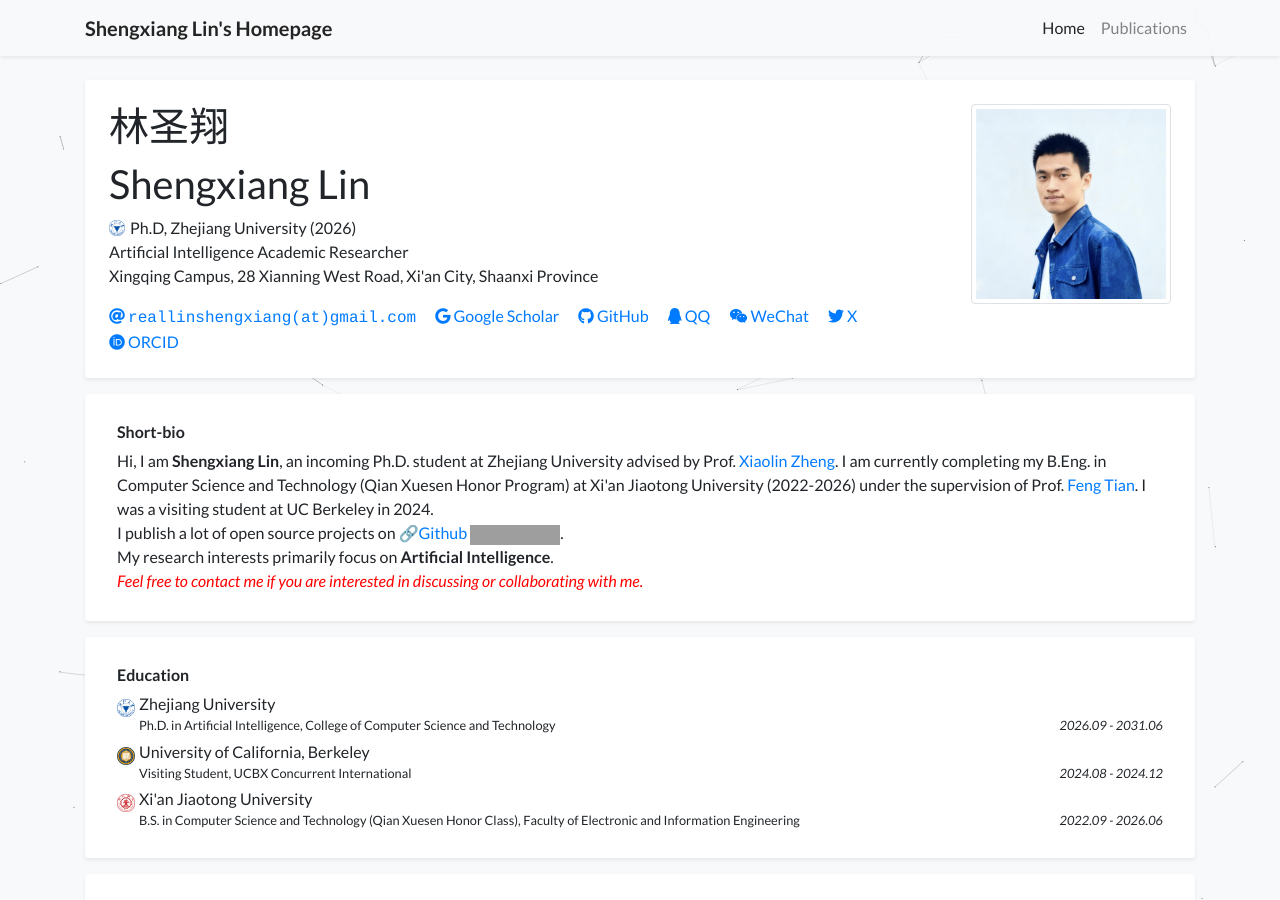
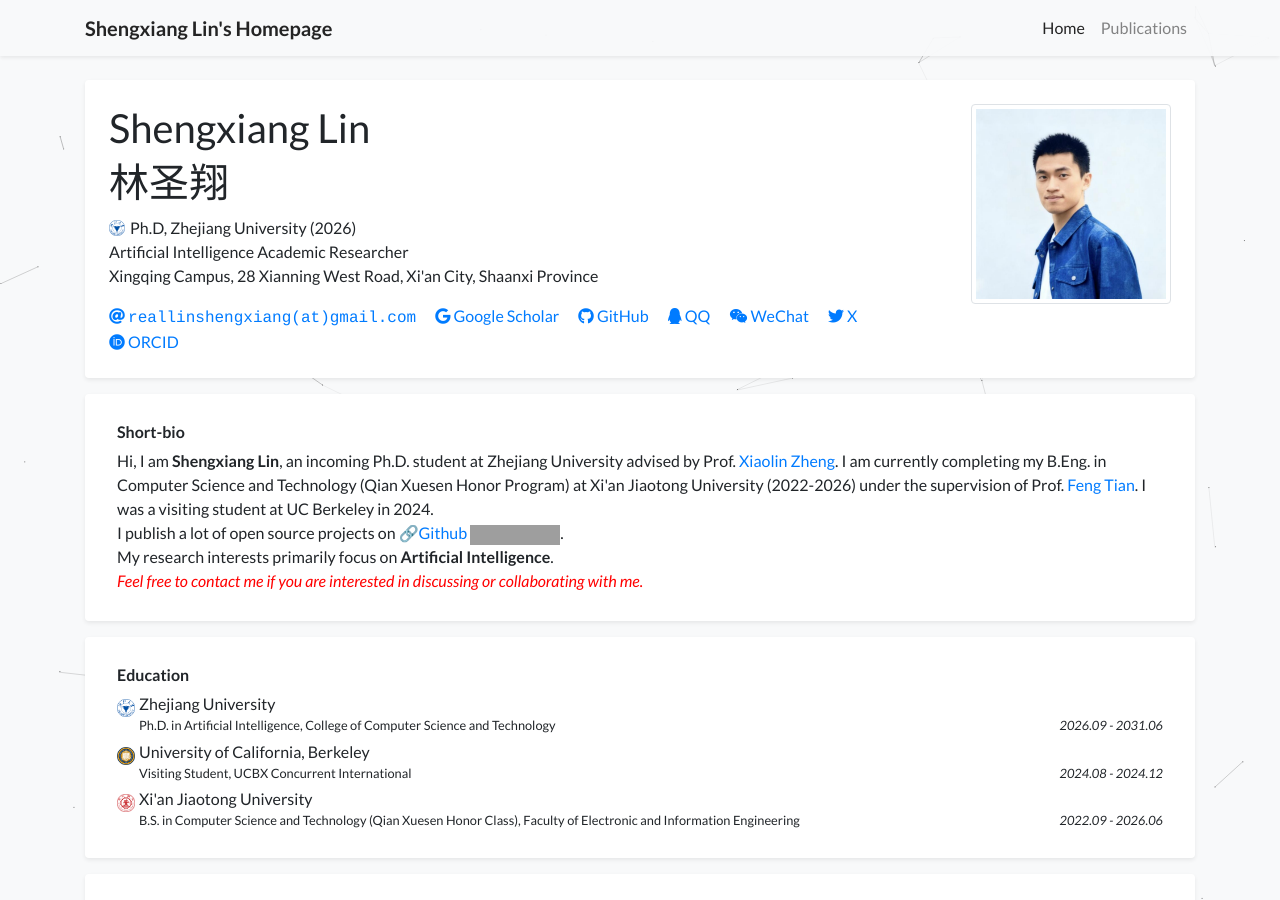
Before and after one commit to Lin-Shengxiang/Lin-Shengxiang.github.io, a Jekyll site: the page built from index.html, in a window 1280 px wide and 900 px high. Built offline with Jekyll 4.4.1, drawn with Linux system fonts in a browser that asks for light colours; a style sheet for code colours, icons or effects is not loaded; grey boxes are pictures that could not be loaded.

Commit message:
Update profile_card.html

```diff
--- a/_includes/widgets/profile_card.html
+++ b/_includes/widgets/profile_card.html
@@ -4,8 +4,8 @@
             <div class="card-body p-4">
                 <div class="row">
                     <div class="col">
+                        <p class="h1 font-weight-normal">{{ site.data.profile.primary_name }}</p>
                         <p class="h1 font-weight-normal" style="font-family: '行楷', 'STXingkai', 'Xingkai SC', serif;">{{ site.data.profile.secondary_name }}</p>
-                        <p class="h1 font-weight-normal">{{ site.data.profile.primary_name }}</p>
                         <p class="text-profile-position">
                             {% for position in site.data.profile.positions %}
                             {{ position }}<br/>
```
